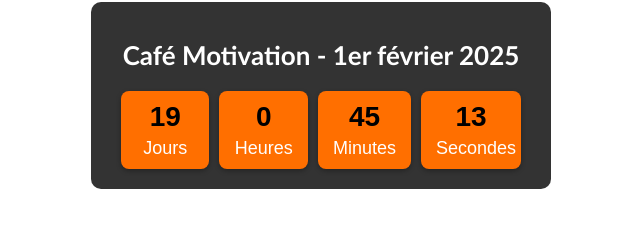
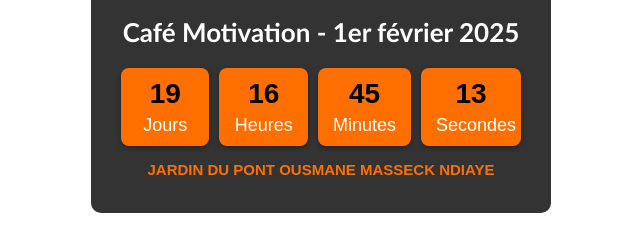
Before and after one commit to Dieng533/caf--motivaton, a plain HTML site: page index.html in a window 1280 px wide. Shown: the part 382-634 px from the top of the page, without its empty margins (319-959 px from the left). Drawn offline with Linux system fonts and the light colour scheme.

Commit message:
https://dieng533.github.io/caf--motivaton/

```diff
--- a/index.html
+++ b/index.html
@@ -28,6 +28,9 @@
                 <label>Secondes</label>
             </div>
         </div>
+        <div class="pont">
+            <h3>JARDIN DU PONT OUSMANE MASSECK NDIAYE</h3>
+        </div>
     </div>
 
     <script src="./js/script.js"></script>
--- a/js/script.js
+++ b/js/script.js
@@ -1,5 +1,5 @@
 function updateCountdown() {
-    const eventDate = new Date('2025-02-01T00:00:00');
+    const eventDate = new Date('2025-02-01T16:00:00');
     const now = new Date();
     const timeDiff = eventDate - now;
 
--- a/style/style.css
+++ b/style/style.css
@@ -27,6 +27,10 @@ body {
     margin-bottom: 20px;
     font-family:'Trebuchet MS', 'Lucida Sans Unicode', 'Lucida Grande', 'Lucida Sans', Arial, sans-serif;
     color: #ffffff;
+}
+.countdown h3{
+    color: #ff6f00;
+    font-size: 15px;
 }
 .time {
     display: flex;
```
